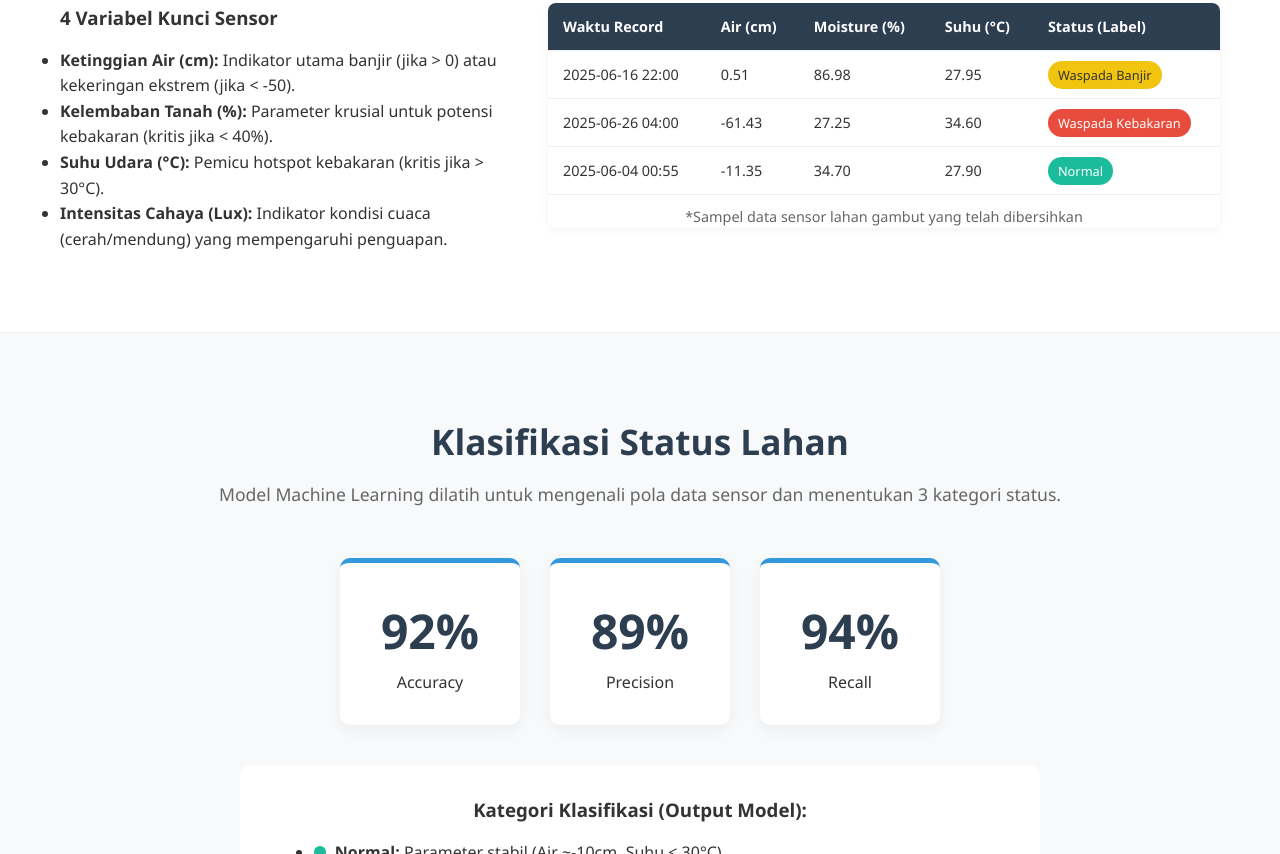
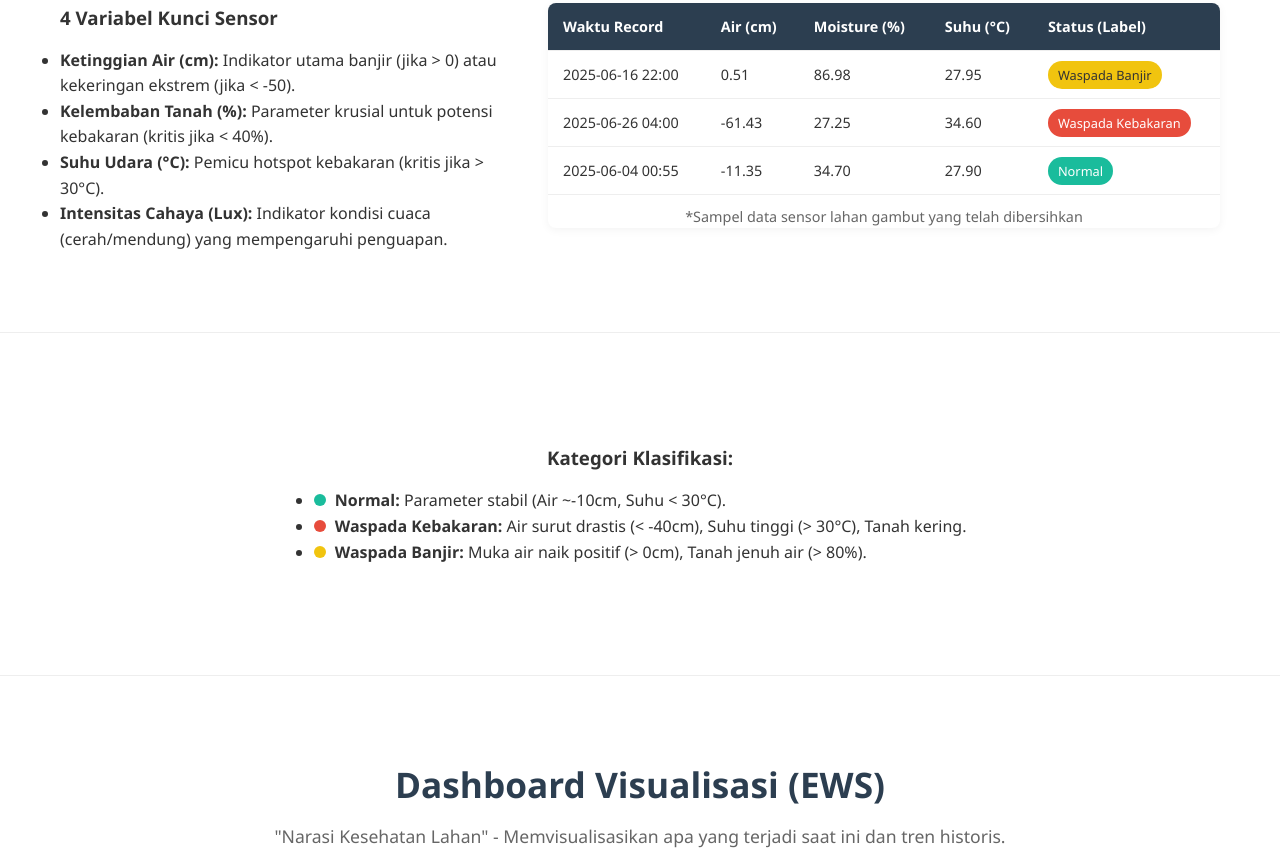
Before and after one commit to akino23tie/project_bigdata, a plain HTML site: page index.html in a window 1280 px wide. Shown: the part 1946-2800 px from the top of the page. Drawn offline with Linux system fonts and the light colour scheme.

Commit message:
Add files via upload

```diff
--- a/index.html
+++ b/index.html
@@ -14,7 +14,6 @@
         <li><a href="#home">Home</a></li>
         <li><a href="#pipeline">Pipeline</a></li>
         <li><a href="#dataset">Dataset</a></li>
-        <li><a href="#modeling">Modeling</a></li>
         <li><a href="#tableau">Visualisasi</a></li>
         <li><a href="#simulation">Simulasi</a></li>
         <li><a href="#team">Tim</a></li>
@@ -157,36 +156,15 @@
         </div>
       </div>
     </section>
-
-    <section id="modeling" class="bg-light">
-      <div class="container">
-        <h2 class="section-title">Klasifikasi Status Lahan</h2>
-        <p class="subtitle">Model Machine Learning dilatih untuk mengenali pola data sensor dan menentukan 3 kategori status.</p>
-
-        <div class="metrics-grid">
-          <div class="metric-card">
-            <h1>92%</h1>
-            <p>Accuracy</p>
-          </div>
-          <div class="metric-card">
-            <h1>89%</h1>
-            <p>Precision</p>
-          </div>
-          <div class="metric-card">
-            <h1>94%</h1>
-            <p>Recall</p>
-          </div>
-        </div>
-
+    <section>
         <div class="confusion-matrix-area">
           <div class="cm-content">
-            <h3>Kategori Klasifikasi (Output Model):</h3>
+            <h3>Kategori Klasifikasi:</h3>
             <ul style="text-align: left; display: inline-block">
               <li><span class="dot safe"></span> <strong>Normal:</strong> Parameter stabil (Air ~-10cm, Suhu < 30°C).</li>
               <li><span class="dot danger"></span> <strong>Waspada Kebakaran:</strong> Air surut drastis (< -40cm), Suhu tinggi (> 30°C), Tanah kering.</li>
               <li><span class="dot warn"></span> <strong>Waspada Banjir:</strong> Muka air naik positif (> 0cm), Tanah jenuh air (> 80%).</li>
             </ul>
-            <p style="margin-top: 15px">Model mendukung pengambilan keputusan berbasis data (Data-Driven Decision Making).</p>
           </div>
         </div>
       </div>
@@ -250,8 +228,8 @@
 
     <section id="simulation">
       <div class="container">
-        <h2 class="section-title">Simulasi Prediksi Real-Time</h2>
-        <p class="subtitle">Uji coba logika model EWS dengan parameter sensor manual.</p>
+        <h2 class="section-title">Simulasi Prediksi</h2>
+        <p class="subtitle">Uji coba logika EWS dengan parameter sensor manual.</p>
 
         <div class="sim-container">
           <div class="sim-card input-card">
```
